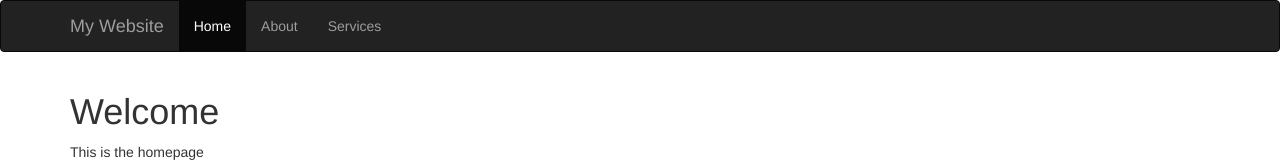
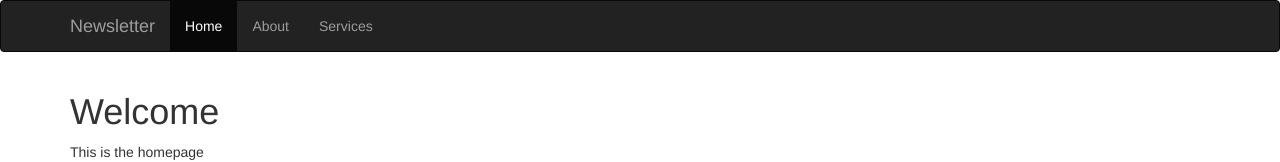
Before and after one commit to keenanpaul980/sample, a website: page public/index.html in a window 1280 px wide. Shown: the top 162 px of the page. Drawn offline with Linux system fonts and the light colour scheme.

Commit message:
Changed titles

```diff
--- a/public/index.html
+++ b/public/index.html
@@ -4,7 +4,7 @@
     <meta charset="UTF-8">
     <meta name="viewport" content="width=device-width, initial-scale=1.0">
     <meta http-equiv="X-UA-Compatible" content="ie=edge">
-    <title>Sample Website</title>
+    <title>Newsletter</title>
     <link rel="stylesheet" href="/css/bootstrap.css">
 </head>
 <body>
@@ -17,7 +17,7 @@
               <span class="icon-bar"></span>
               <span class="icon-bar"></span>
             </button>
-            <a class="navbar-brand" href="#">My Website</a>
+            <a class="navbar-brand" href="#">Newsletter</a>
           </div>
           <div id="navbar" class="collapse navbar-collapse">
             <ul class="nav navbar-nav">
```
Also changed, not shown: public/about.html (+2 -2 lines), public/services.html (+2 -2 lines).
